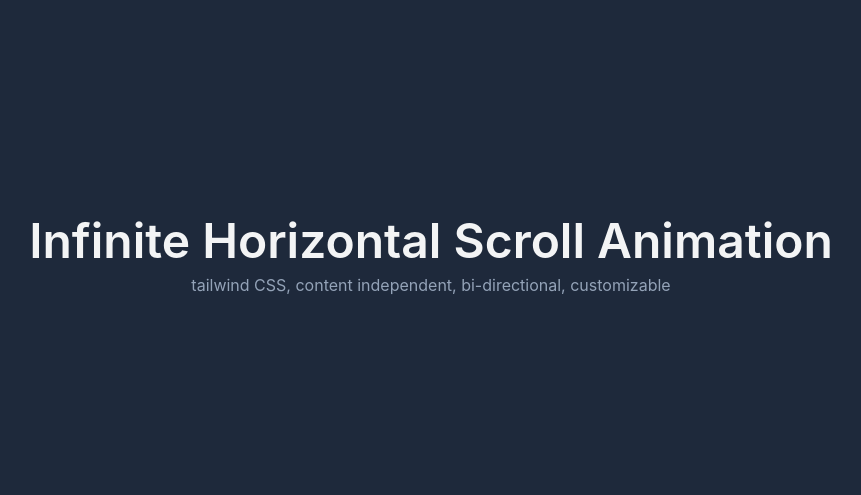
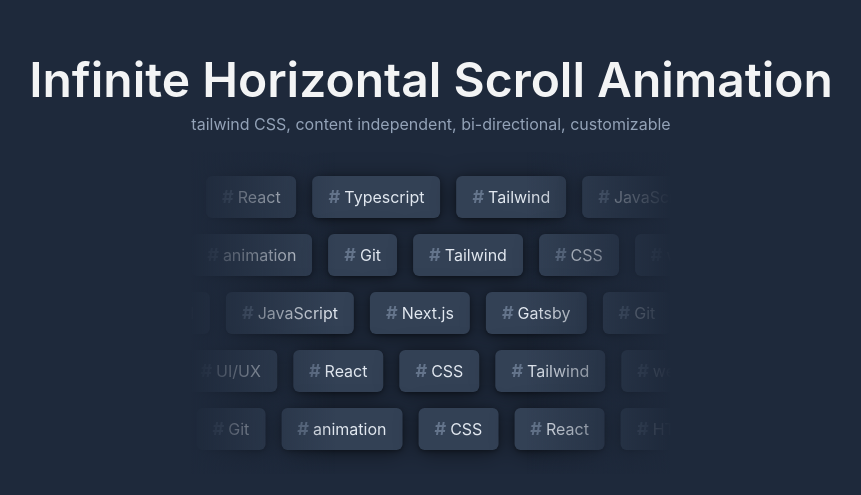
Before and after one commit to totti-rdz/react-tw-infinite-horizontal-scroll-animation, a React (Vite) app: page / in a window 1280 px wide. Shown: the part 143-638 px from the top of the page, without its empty margins (209-1070 px from the left). Built offline with nearby package versions, Linux system fonts and the light colour scheme.

Commit message:
create infinite horizontal skills scroller

```diff
--- a/src/App.tsx
+++ b/src/App.tsx
@@ -1,9 +1,11 @@
+import SkillsScroller from "./compontents/SkillsScroller";
 import Title from "./compontents/Title";
 
 function App() {
   return (
     <main className="flex flex-col justify-center items-center h-screen w-screen">
      <Title title="Infinite Horizontal Scroll Animation" subtitle=" tailwind CSS, content independent, bi-directional, customizable" />
+      <SkillsScroller/>
     </main>
   );
 }
--- /dev/null
+++ b/src/compontents/SkillsScroller.tsx
@@ -0,0 +1,33 @@
+import InfiniteHorizontalScroller from "./InfiniteHorizontalScroller";
+
+const rows = 5;
+const duration = 15000; // must be greater than 5000
+const tagsPerRow = 5;
+
+const skills = [
+  "HTML",
+  "CSS",
+  "JavaScript",
+  "Typescript",
+  "Tailwind",
+  "React",
+  "Next.js",
+  "Gatsby",
+  "UI/UX",
+  "Git",
+  "animation",
+  "webdev",
+];
+
+const SkillsScroller = () => {
+  return (
+    <InfiniteHorizontalScroller
+      duration={duration}
+      rows={rows}
+      tags={skills}
+      tagsPerRow={tagsPerRow}
+    />
+  );
+};
+
+export default SkillsScroller;
```
